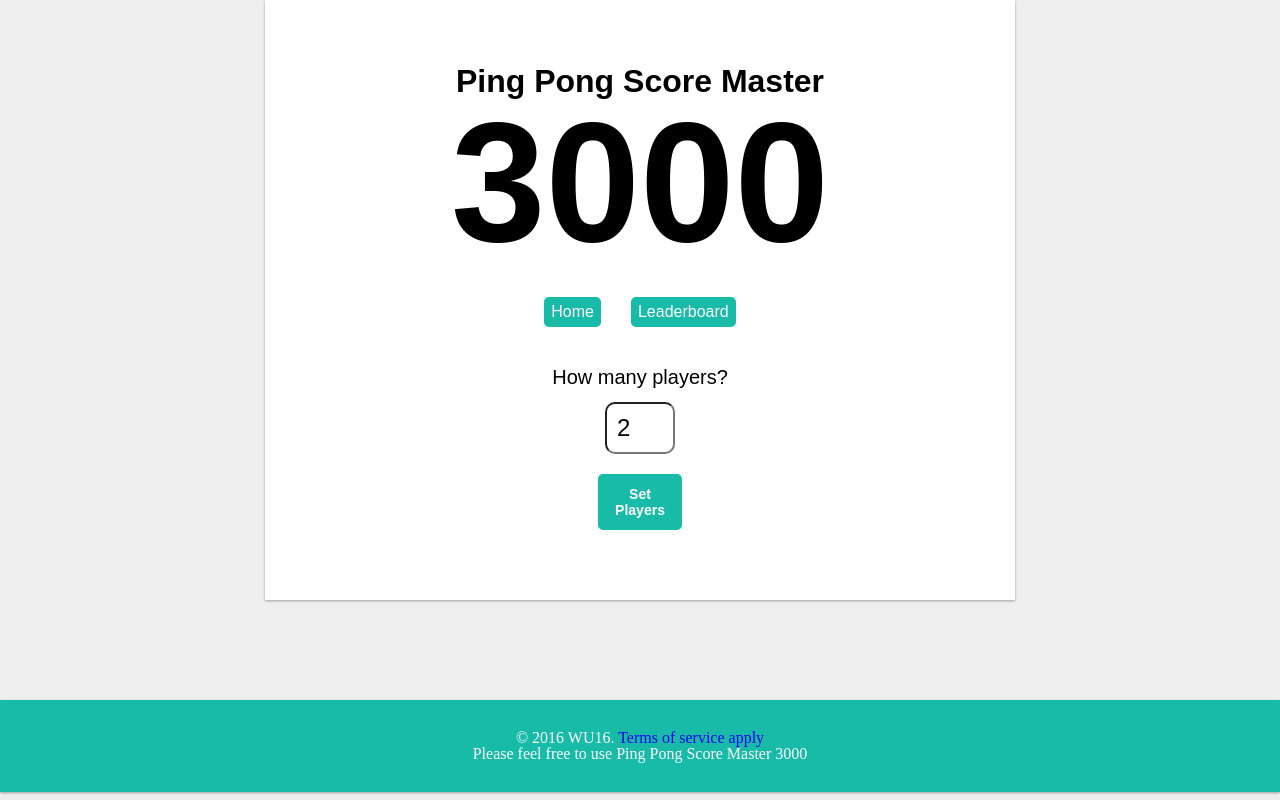
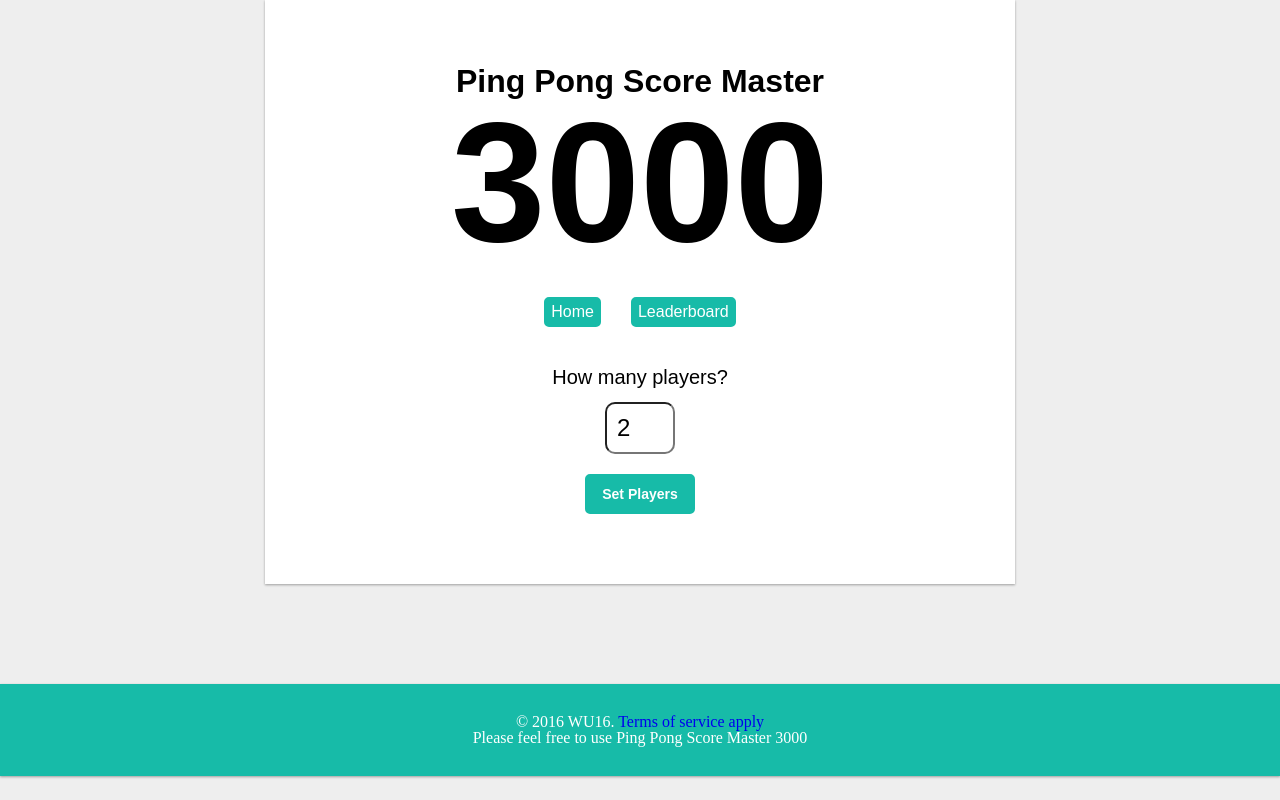
Before and after one commit to thehink/PingPong, a PHP site: page /index.php in a window 1280 px wide. Run offline with PHP 8.4, Linux system fonts and the light colour scheme; data comes from the database, SQL or seed files in the repository; some web fonts are replaced.

Commit message:
Small button fix

```diff
--- a/css/style.css
+++ b/css/style.css
@@ -48,7 +48,7 @@ input[type="number"] {
 
 /* "button" Set players button*/
 button {
-	margin: 20px 40%;
+	margin: 20px 25%;
   font-weight: bold;
   font-size: 14px;
 	background: #17bba8;
```
